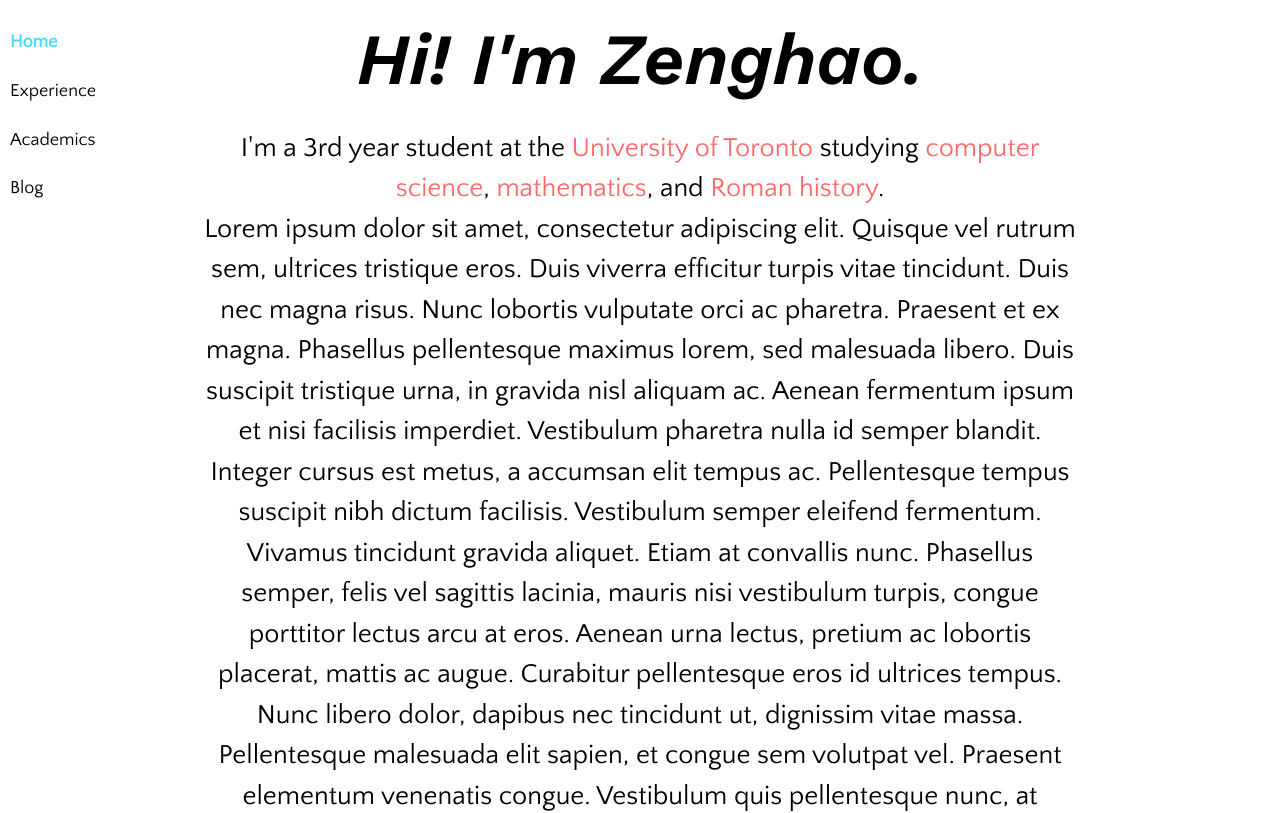
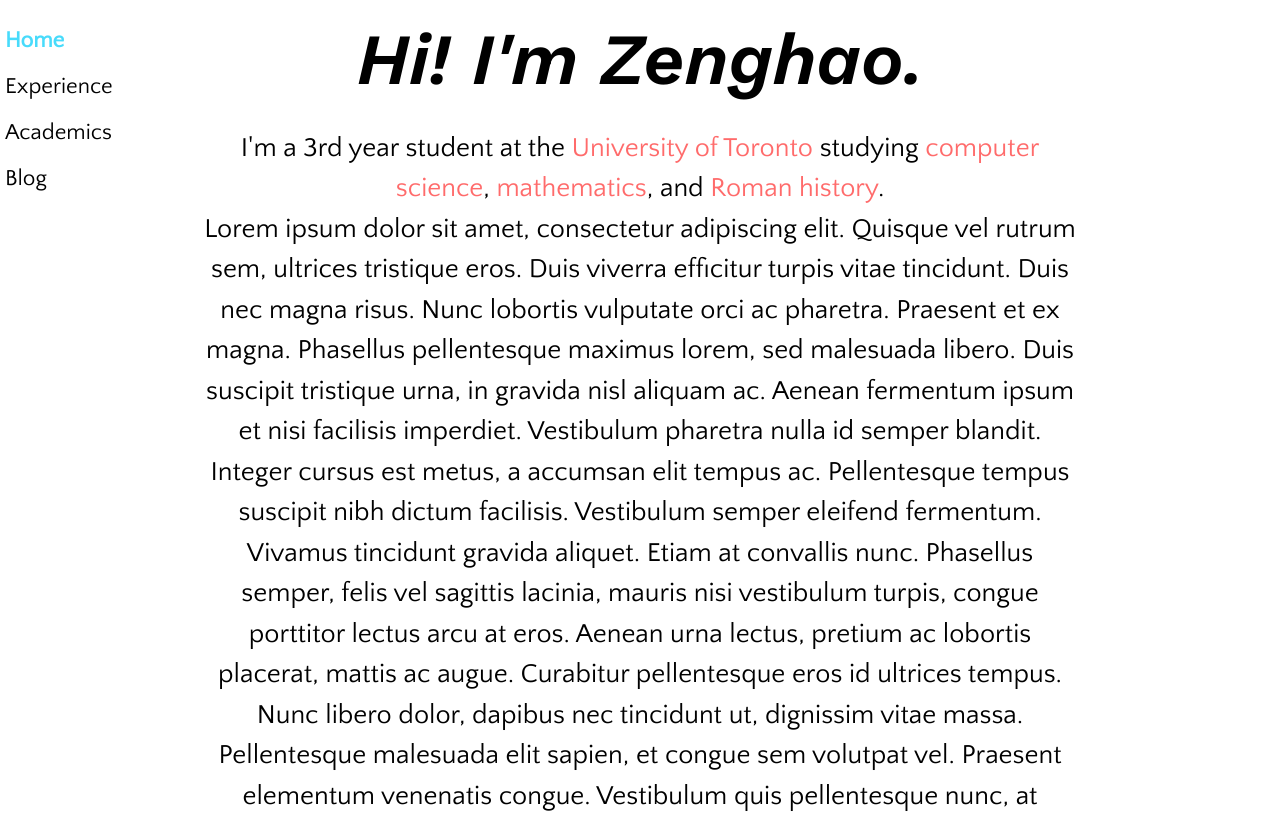
Before and after one commit to ZenghaoWang/personal_website, a Next.js app: page / in a window 1280 px wide. Shown: the top 813 px of the page. Built offline with nearby package versions, Linux system fonts and the light colour scheme.

Commit message:
Adjust spacing in blog posts

```diff
--- a/components/Navbar/Navbar.module.scss
+++ b/components/Navbar/Navbar.module.scss
@@ -6,7 +6,8 @@
   position: fixed;
   top: 0;
   a {
-    $x: 10px;
+    $x: 5px;
     margin: $x $x $x $x;
+    font-size: 1.25rem;
   }
 }
--- a/pages/index.tsx
+++ b/pages/index.tsx
@@ -1,5 +1,6 @@
 import Head from "next/head";
 import styles from "../styles/Home.module.scss";
+import Image from "next/image";
 
 export default function Home() {
   return (
```
Also changed, not shown: pages/blog/[slug].tsx (+6 -2 lines), styles/BlogPost.module.scss (added, +11 -0 lines), public/me_grand_canyon.jpg (added).
